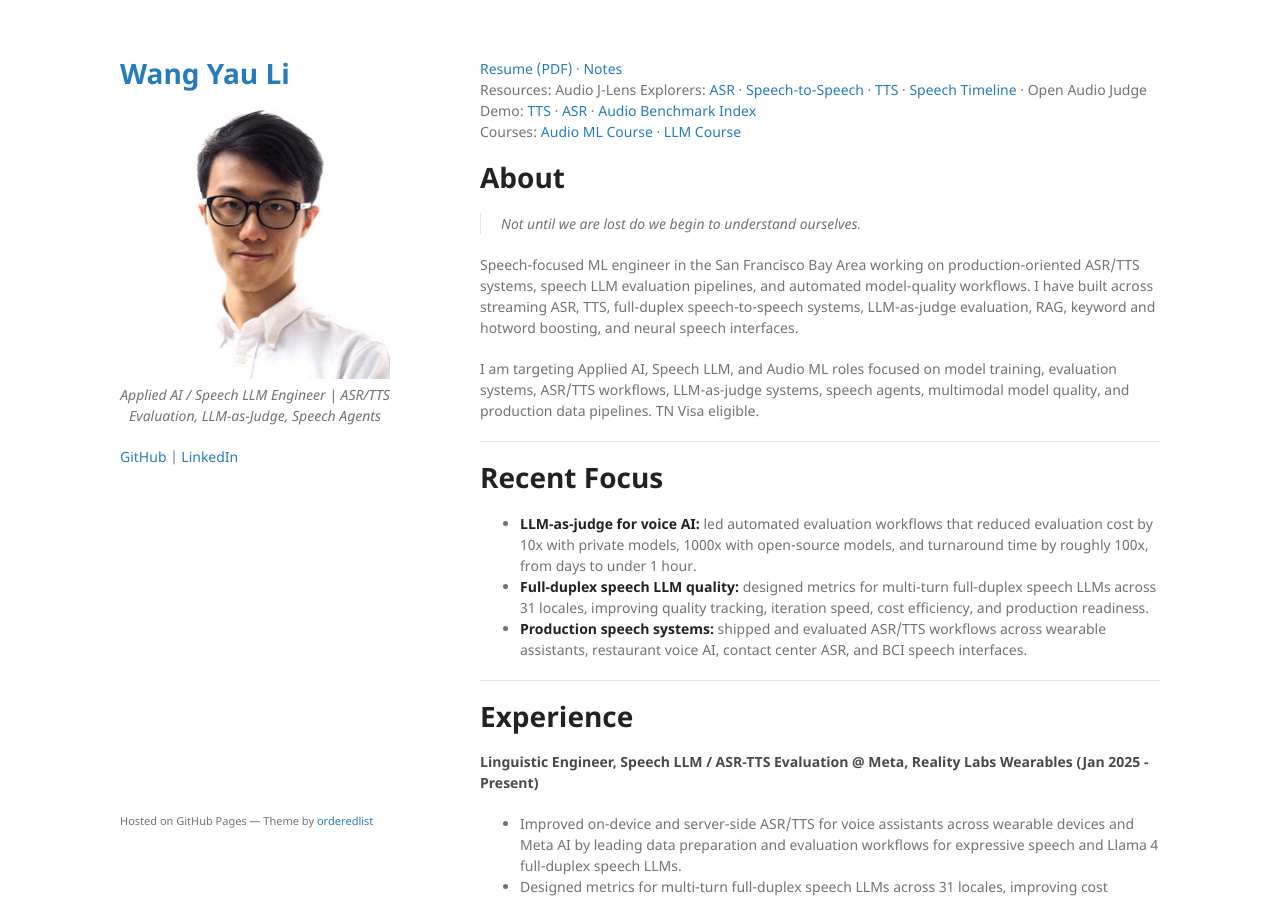
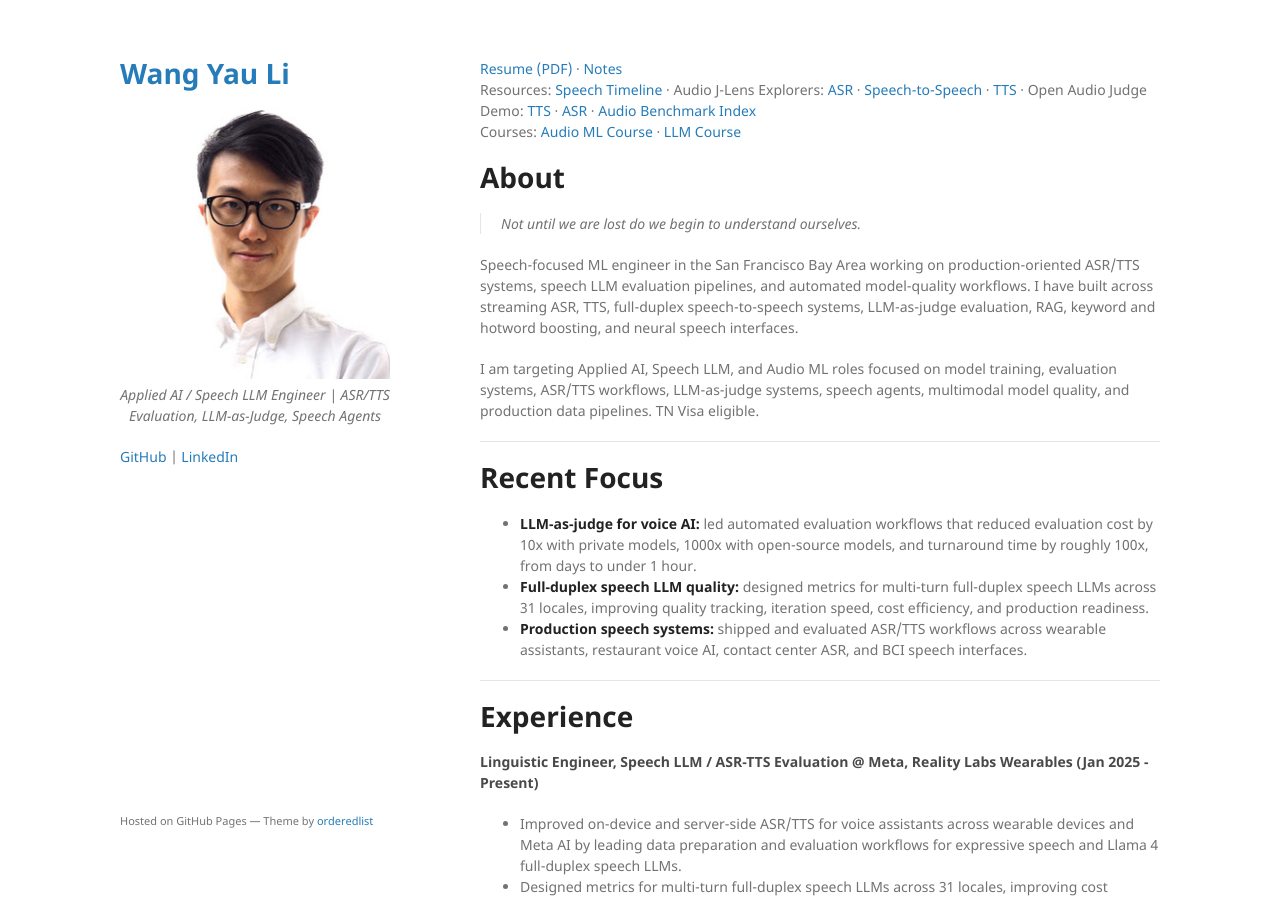
Before and after one commit to kennethli319/kennethli319.github.io, a Jekyll site: the page built from index.md, in a window 1280 px wide and 900 px high. Built offline with Jekyll 4.4.1, drawn with Linux system fonts in a browser that asks for light colours.

```diff
--- a/index.md
+++ b/index.md
@@ -3,7 +3,7 @@ layout: default
 ---
 
 [Resume (PDF)](./assets/WangYauLi_Kenneth_latest.pdf) · [Notes](./notes.html)<br>
-Resources: Audio J-Lens Explorers: [ASR](./audio-jacobian-lens/explorer/asr/) · [Speech-to-Speech](./audio-jacobian-lens/explorer/speech/) · [TTS](./audio-jacobian-lens/explorer/tts/) · [Speech Timeline](./speech-timeline.html) · Open Audio Judge Demo: [TTS](./open-audio-judge/tts-leaderboard-demo.html) · [ASR](./open-audio-judge/asr-leaderboard-demo.html) · [Audio Benchmark Index](./audio-benchmark-index/)<br>
+Resources: [Speech Timeline](./speech-timeline.html) · Audio J-Lens Explorers: [ASR](./audio-jacobian-lens/explorer/asr/) · [Speech-to-Speech](./audio-jacobian-lens/explorer/speech/) · [TTS](./audio-jacobian-lens/explorer/tts/) · Open Audio Judge Demo: [TTS](./open-audio-judge/tts-leaderboard-demo.html) · [ASR](./open-audio-judge/asr-leaderboard-demo.html) · [Audio Benchmark Index](./audio-benchmark-index/)<br>
 Courses: [Audio ML Course](./audio-text-ml-course/) · [LLM Course](./llm-ml-course/)
 
 # About
```
